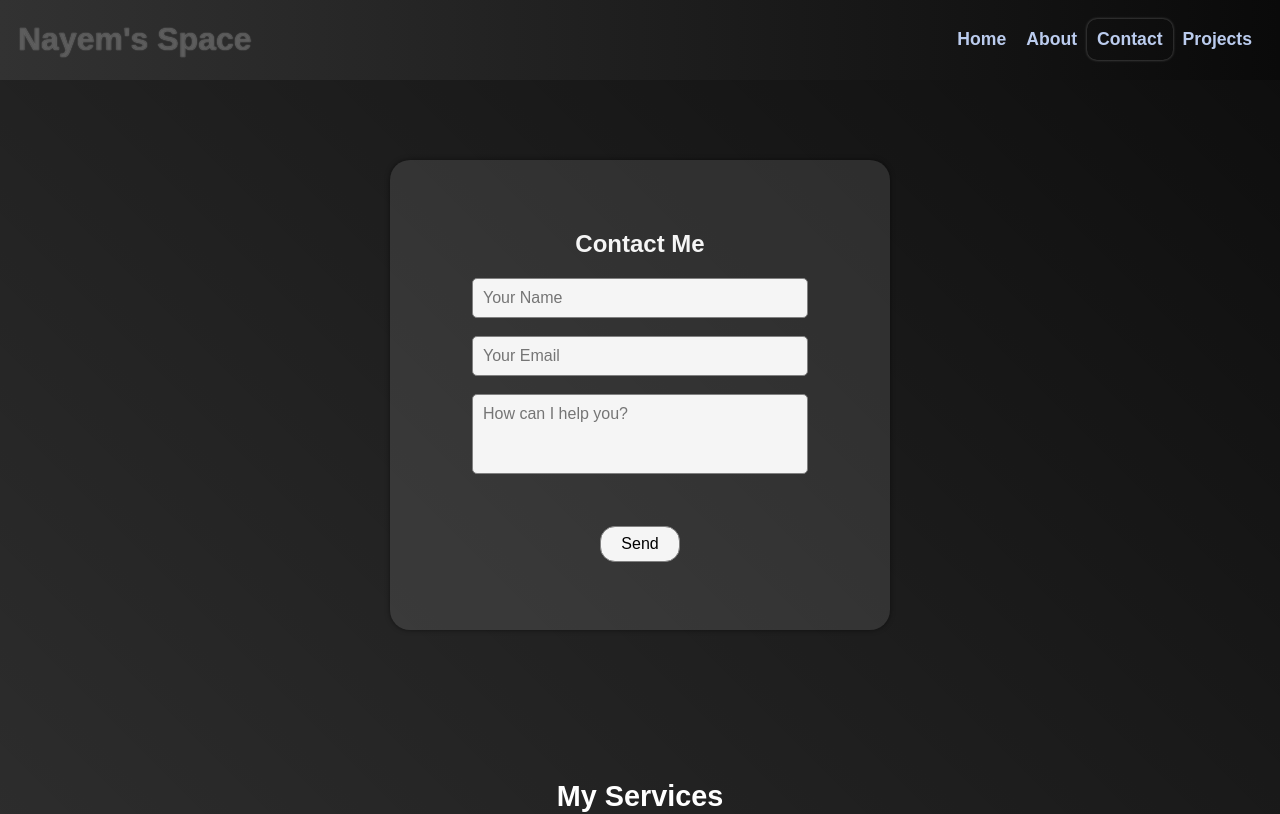
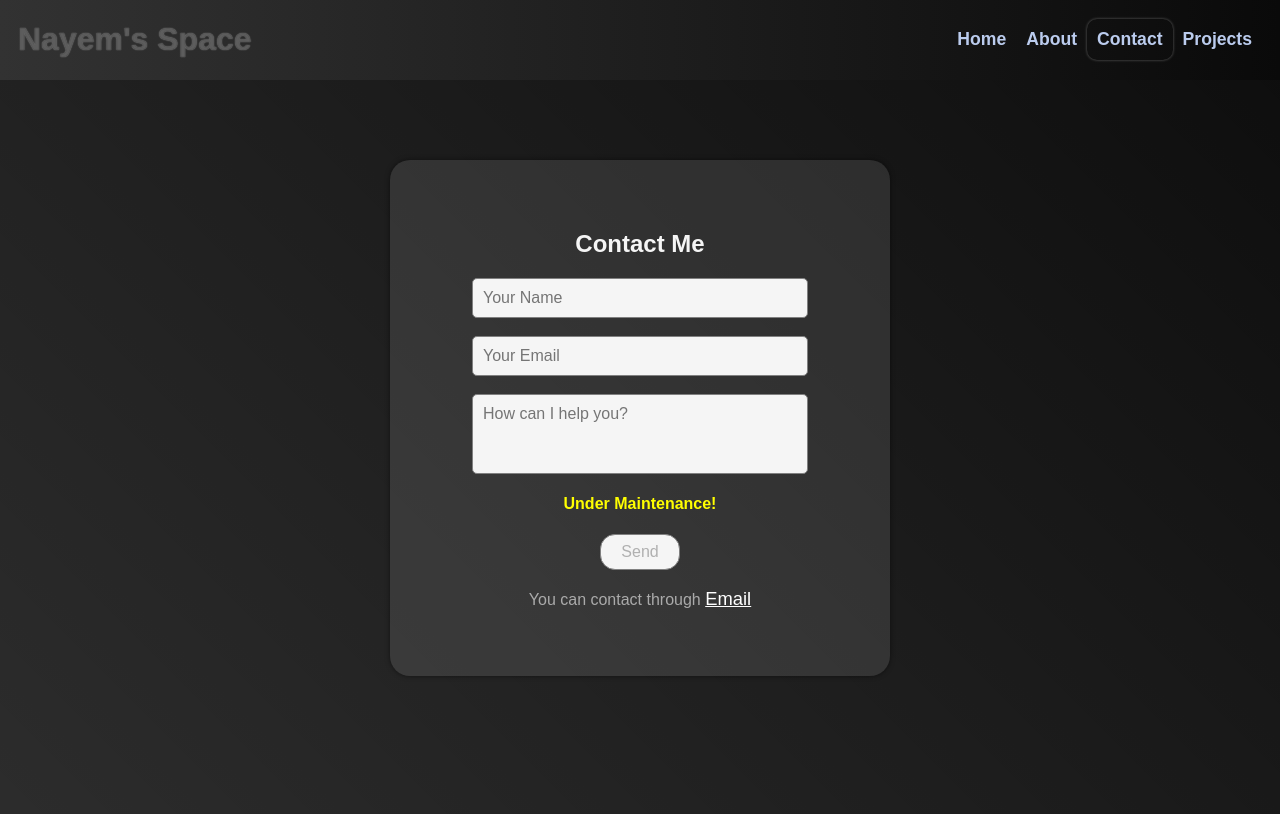
Before and after one commit to nayem-ahmedz/nayem-ahmed, a React (Vite) app: page /pages/contact in a window 1280 px wide. Shown: the top 814 px of the page. Built offline with nearby package versions, Linux system fonts and the light colour scheme; no server answers.

Commit message:
Ready to be deployed in Vercel, using React + Vite

```diff
--- a/src/assets/pages-style.css
+++ b/src/assets/pages-style.css
@@ -68,13 +68,19 @@ article.edu p,
     width: auto; padding: 8px 20px; border-radius: 15px;
 }
 .contact-form > input[type="submit"]:hover{
-    background-color: black; color: white;
+    /* background-color: black; color: white; */ cursor: not-allowed;
 }
 .contact-form > input:focus, .contact-form > textarea:focus{
     outline: 1px solid black;
 }
 #error-message{
     color: yellow;
+}
+.error-message-new{
+    color: #aaa;
+}
+.error-message-new a{
+    color: white; font-size: 1.15rem;
 }
 .success-message{
     line-height: 1.7; color: yellow; margin-top: 2.5rem;
--- a/src/pages/Contact.jsx
+++ b/src/pages/Contact.jsx
@@ -4,7 +4,7 @@ import Skills from '../comps/Skills';
 
 function Contact(){
     useEffect(() => {document.title = 'Contact | Nayem Ahmed'}, []);
-    const [error, setError] = useState(''); //under maintainance!
+    const [error, setError] = useState('Under Maintenance!');
     const [submitted, setSubmitted] = useState(false);
     const [inputs, setInputs] = useState({
         name: '',
@@ -63,9 +63,10 @@ function Contact(){
 
                                 <div data-netlify-recaptcha='true' className='captcha-div'></div>
                                 {
-                                    error ? <p id='error-message'> { error } </p> : <p className='invisible-text'>invisible</p>
+                                    error ? <h4 id='error-message'> { error } </h4> : <h4 className='invisible-text'>invisible</h4>
                                 }
-                                <input type='submit' value='Send' id='send-btn'/>
+                                <input type='submit' value='Send' id='send-btn' disabled/>
+                                <p className='error-message-new'>You can contact through <a href='mailto:nayemahmedz@proton.me'>Email</a> </p>
                             </form>
                         )
                     }
```
